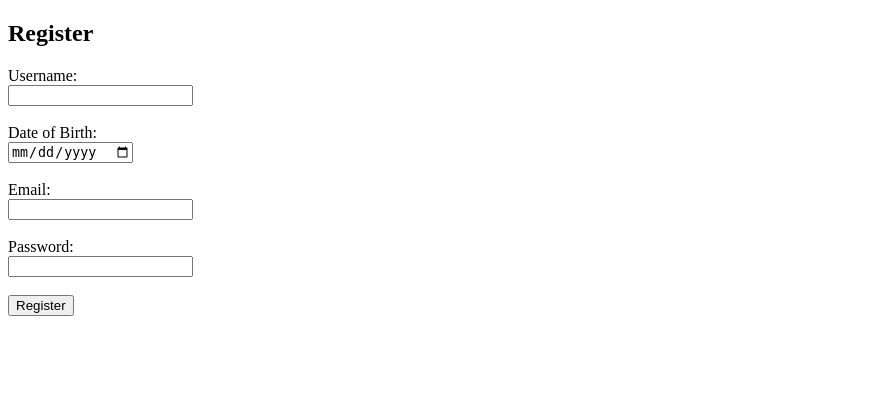
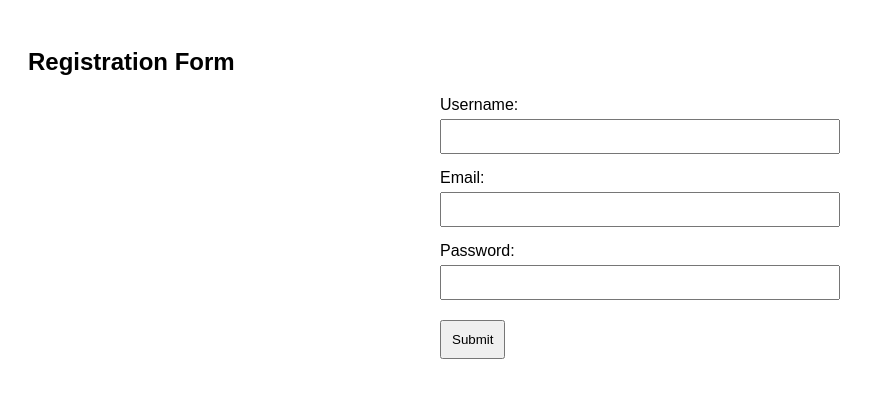
Before and after one commit to Nuhitha/devops2, a Flask app: page / in a window 1280 px wide. Shown: the top 398 px of the page, without its empty margins (0-895 px from the left). Run offline with Flask 3, Linux system fonts and the light colour scheme.

Commit message:
Add files via upload

```diff
--- a/registrationform/templates/registration.html
+++ b/registrationform/templates/registration.html
@@ -1,25 +1,76 @@
-
 <!DOCTYPE html>
-<html>
+<html lang="en">
 <head>
+  <meta charset="UTF-8" />
+  <meta name="viewport" content="width=device-width, initial-scale=1.0" />
   <title>Registration Form</title>
+  <style>
+    body {
+      font-family: Arial, sans-serif;
+      padding: 20px;
+    }
+    form {
+      max-width: 400px;
+      margin: auto;
+    }
+    label {
+      display: block;
+      margin-top: 15px;
+    }
+    input {
+      width: 100%;
+      padding: 8px;
+      margin-top: 5px;
+      box-sizing: border-box;
+    }
+    button {
+      margin-top: 20px;
+      padding: 10px;
+    }
+  </style>
 </head>
 <body>
-  <h2>Register</h2>
+  <h2>Registration Form</h2>
   <form action="/" method="post">
-    <label for="username">Username:</label><br />
-    <input type="text" id="username" name="username" required /><br /><br />
+    <label for="username">Username:</label>
+    <input type="text" id="username" required minlength="3" />
 
-    <label for="dob">Date of Birth:</label><br />
-    <input type="date" id="dob" name="dob" required /><br /><br />
+    <label for="email">Email:</label>
+    <input type="email" id="email" required />
 
-    <label for="email">Email:</label><br />
-    <input type="email" id="email" name="email" required /><br /><br />
+    <label for="password">Password:</label>
+    <input type="password" id="password" required minlength="6" />
 
-    <label for="password">Password:</label><br />
-    <input type="password" id="password" name="password" required /><br /><br />
+    <button type="submit">Submit</button>
+  </form>
 
-    <input type="submit" value="Register" />
-  </form>
+  <script>
+    document.getElementById("myForm").addEventListener("submit", function (e) {
+      e.preventDefault();
+
+      const username = document.getElementById("username").value;
+      const email = document.getElementById("email").value;
+      const password = document.getElementById("password").value;
+
+      let errors = [];
+
+      if (username.length < 3) {
+        errors.push("Username must be at least 3 characters.");
+      }
+      if (!email.includes("@") || !email.includes(".")) {
+        errors.push("Enter a valid email address.");
+      }
+      if (password.length < 6) {
+        errors.push("Password must be at least 6 characters.");
+      }
+
+      if (errors.length > 0) {
+        alert(errors.join("\n"));
+      } else {
+
+        alert("Registration Successful")
+      }
+    });
+  </script>
 </body>
 </html>
```
